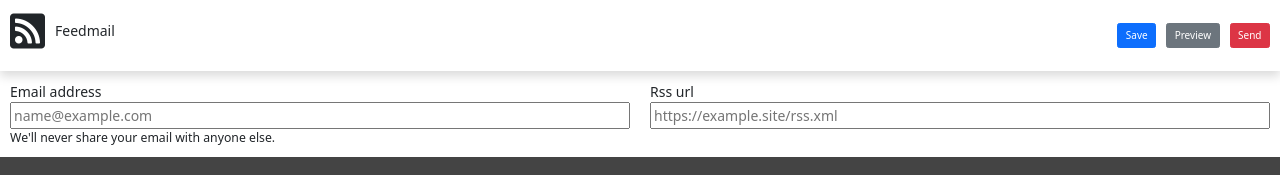
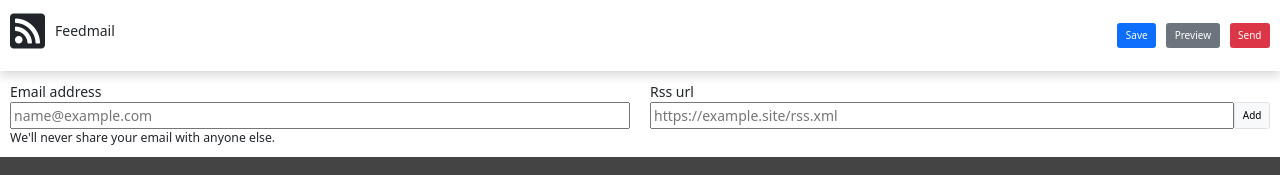
Before and after one commit to jezyk2796/budowaApkiWChmurze, a website: page index.html in a window 1280 px wide. Shown: the top 175 px of the page. Drawn offline with nearby package versions, Linux system fonts and the light colour scheme.

Commit message:
button for rss created

```diff
--- a/index.html
+++ b/index.html
@@ -31,7 +31,10 @@
         </div>
         <div class="container w-50 p-3 d-flex flex-column">
             <label for="rssInput">Rss url</label>
-            <input id="rssInput" type="email" placeholder="https://example.site/rss.xml">
+            <div class="d-flex">
+                <input id="rssInput" class="w-100" type="email" placeholder="https://example.site/rss.xml">
+                <button class="btn btn-light border d-inline-block">Add</button>
+            </div>
         </div>
     </section>
     <footer class="d-flex justify-content-center p-3">
```
